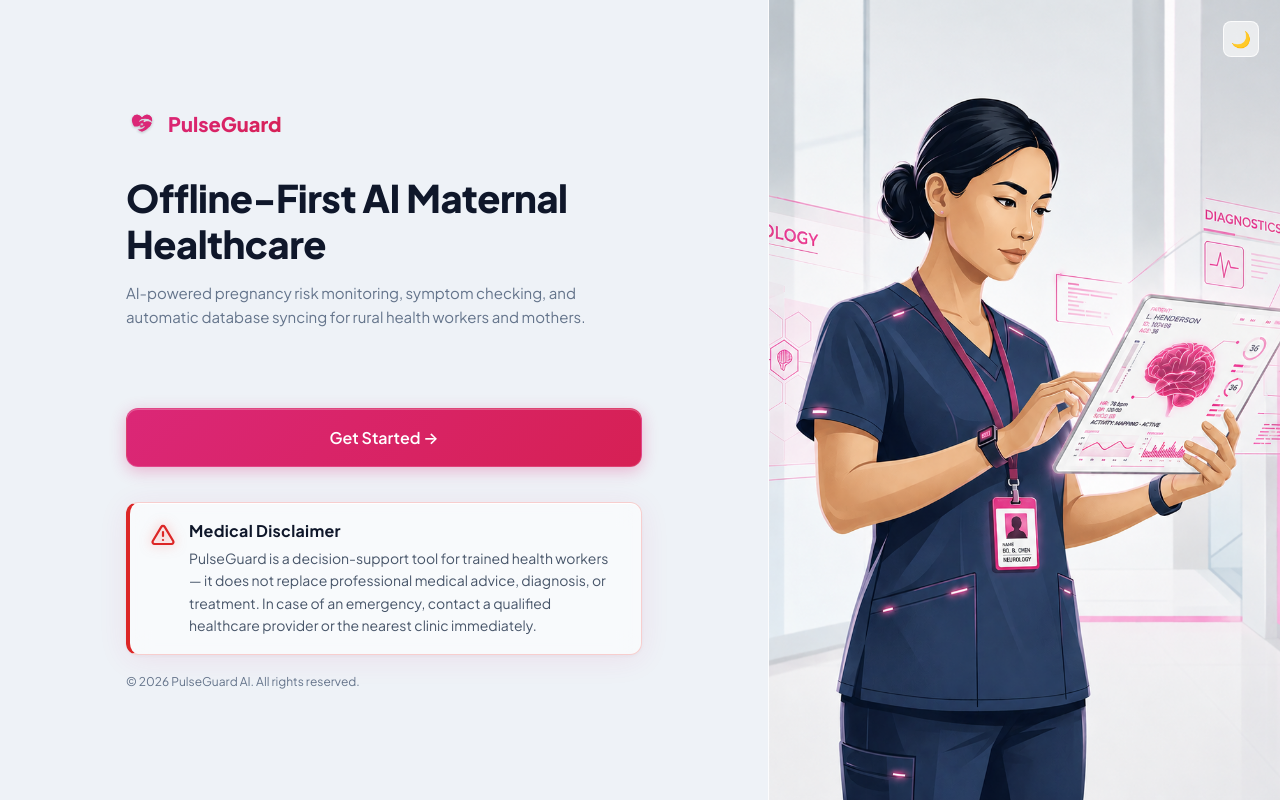
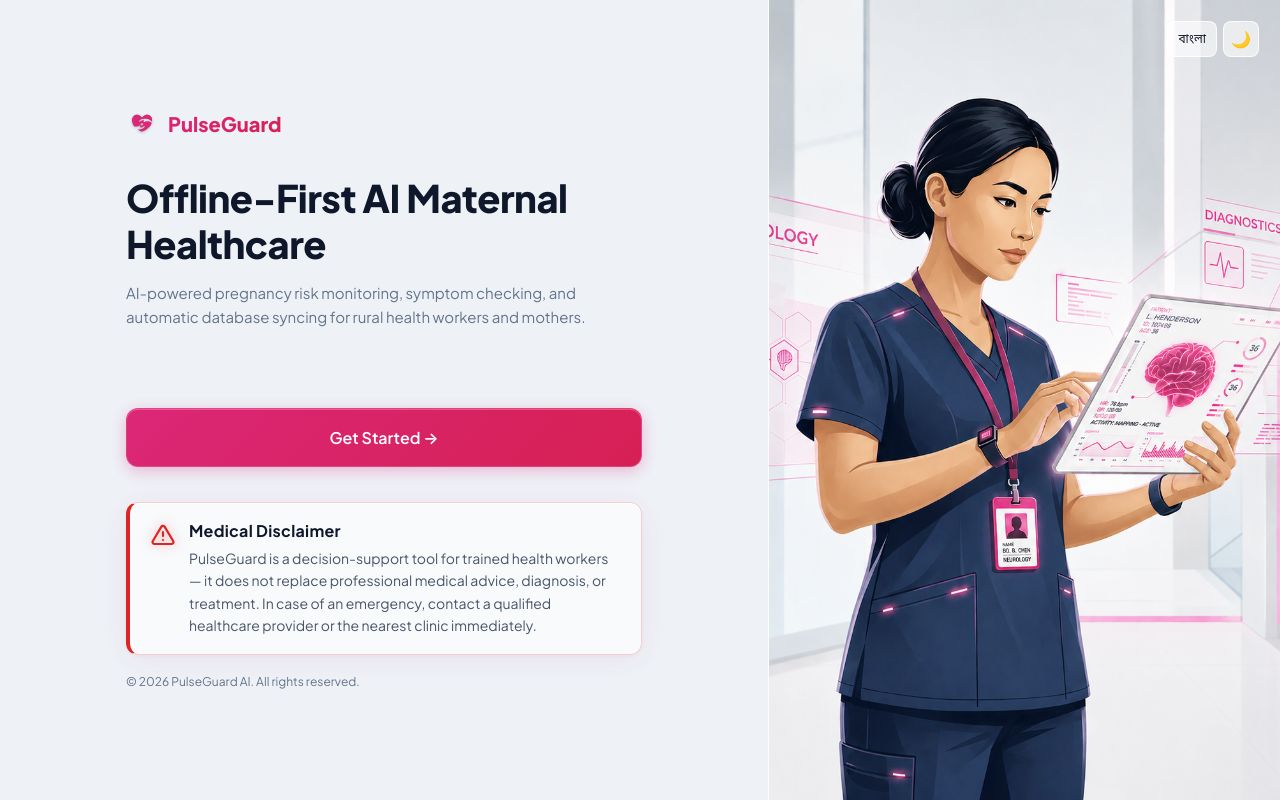
Before and after one commit to ishmam259/PulseGuard, a React (Vite) app in the folder frontend/: page / in a window 1280 px wide. Built offline with nearby package versions, Linux system fonts and the light colour scheme; no server answers.

Commit message:
Language Selector added to landing page

```diff
--- a/frontend/src/pages/Login.jsx
+++ b/frontend/src/pages/Login.jsx
@@ -14,7 +14,7 @@ const dashboardRoutes = {
 export default function Login() {
   const { role } = useParams()
   const navigate = useNavigate()
-  const { login, locale, theme, toggleTheme } = useApp()
+  const { login, locale, setLocale, theme, toggleTheme } = useApp()
   const roleLabels = {
     patient: $('ROLE_PATIENT_TITLE', locale),
     worker: $('ROLE_WORKER_TITLE', locale),
@@ -51,6 +51,23 @@ export default function Login() {
 
   return (
     <div className="onboarding-container animate-fade-in">
+      <button
+        type="button"
+        className="icon-btn"
+        onClick={() => setLocale(prev => (prev === 'en' ? 'bn' : 'en'))}
+        style={{
+          position: 'fixed',
+          top: '1.5rem',
+          right: '4.5rem',
+          zIndex: 1000,
+          fontSize: '12px',
+          width: 'auto',
+          padding: '0 10px',
+        }}
+        title="Switch language"
+      >
+        {$('LANG_TOGGLE', locale)}
+      </button>
       <button
         type="button"
         className="icon-btn theme-toggle-btn"
--- a/frontend/src/pages/Register.jsx
+++ b/frontend/src/pages/Register.jsx
@@ -14,7 +14,7 @@ const dashboardRoutes = {
 export default function Register() {
   const { role } = useParams()
   const navigate = useNavigate()
-  const { register, locale, theme, toggleTheme } = useApp()
+  const { register, locale, setLocale, theme, toggleTheme } = useApp()
   const roleLabels = {
     patient: $('ROLE_PATIENT_TITLE', locale),
     worker: $('ROLE_WORKER_TITLE', locale),
@@ -69,6 +69,23 @@ export default function Register() {
 
   return (
     <div className="onboarding-container animate-fade-in">
+      <button
+        type="button"
+        className="icon-btn"
+        onClick={() => setLocale(prev => (prev === 'en' ? 'bn' : 'en'))}
+        style={{
+          position: 'fixed',
+          top: '1.5rem',
+          right: '4.5rem',
+          zIndex: 1000,
+          fontSize: '12px',
+          width: 'auto',
+          padding: '0 10px',
+        }}
+        title="Switch language"
+      >
+        {$('LANG_TOGGLE', locale)}
+      </button>
       <button
         type="button"
         className="icon-btn theme-toggle-btn"
--- a/frontend/src/pages/RoleSelection.jsx
+++ b/frontend/src/pages/RoleSelection.jsx
@@ -3,8 +3,7 @@ import { useApp } from '../context/AppContext'
 import $ from '../config/strings'
 
 export default function RoleSelection() {
-  const { theme, toggleTheme } = useApp()
-  const locale = localStorage.getItem('pg_locale') || 'en'
+  const { theme, toggleTheme, locale, setLocale } = useApp()
 
   const roles = [
     {
@@ -29,6 +28,23 @@ export default function RoleSelection() {
 
   return (
     <section className="page animate-fade-in" style={{ minHeight: '100vh', display: 'flex', flexDirection: 'column', justifyContent: 'center' }}>
+      <button
+        type="button"
+        className="icon-btn"
+        onClick={() => setLocale(prev => (prev === 'en' ? 'bn' : 'en'))}
+        style={{
+          position: 'fixed',
+          top: '1.5rem',
+          right: '4.5rem',
+          zIndex: 1000,
+          fontSize: '12px',
+          width: 'auto',
+          padding: '0 10px',
+        }}
+        title="Switch language"
+      >
+        {$('LANG_TOGGLE', locale)}
+      </button>
       <button
         type="button"
         className="icon-btn theme-toggle-btn"
--- a/frontend/src/pages/Splash.jsx
+++ b/frontend/src/pages/Splash.jsx
@@ -3,10 +3,26 @@ import { useApp } from '../context/AppContext'
 import $ from '../config/strings'
 
 export default function Splash() {
-  const { theme, toggleTheme } = useApp()
-  const locale = localStorage.getItem('pg_locale') || 'en'
+  const { theme, toggleTheme, locale, setLocale } = useApp()
   return (
     <div className="onboarding-container animate-fade-in">
+      <button
+        type="button"
+        className="icon-btn"
+        onClick={() => setLocale(prev => (prev === 'en' ? 'bn' : 'en'))}
+        style={{
+          position: 'fixed',
+          top: '1.5rem',
+          right: '4.5rem',
+          zIndex: 1000,
+          fontSize: '12px',
+          width: 'auto',
+          padding: '0 10px',
+        }}
+        title="Switch language"
+      >
+        {$('LANG_TOGGLE', locale)}
+      </button>
       <button
         type="button"
         className="icon-btn theme-toggle-btn"
```
